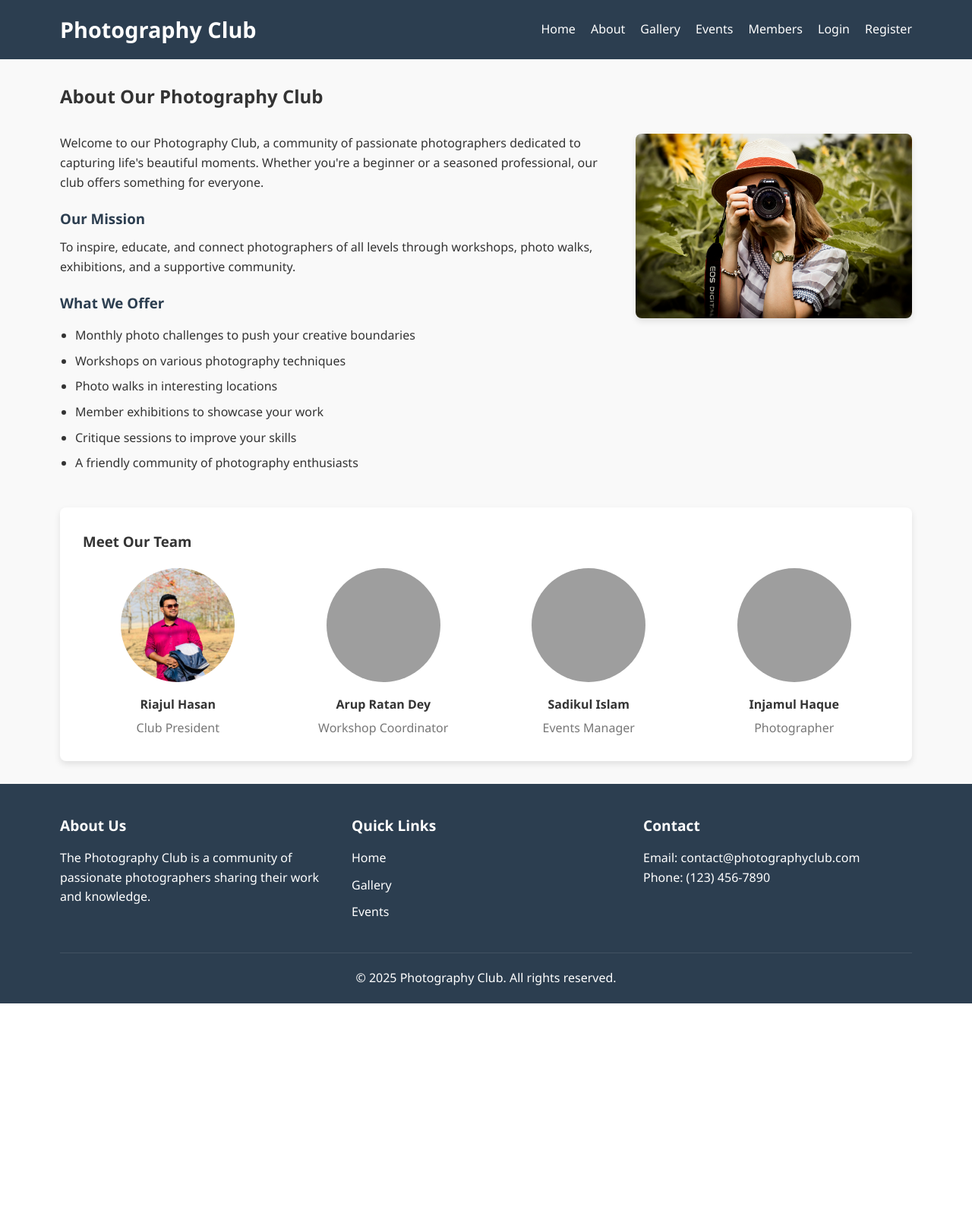
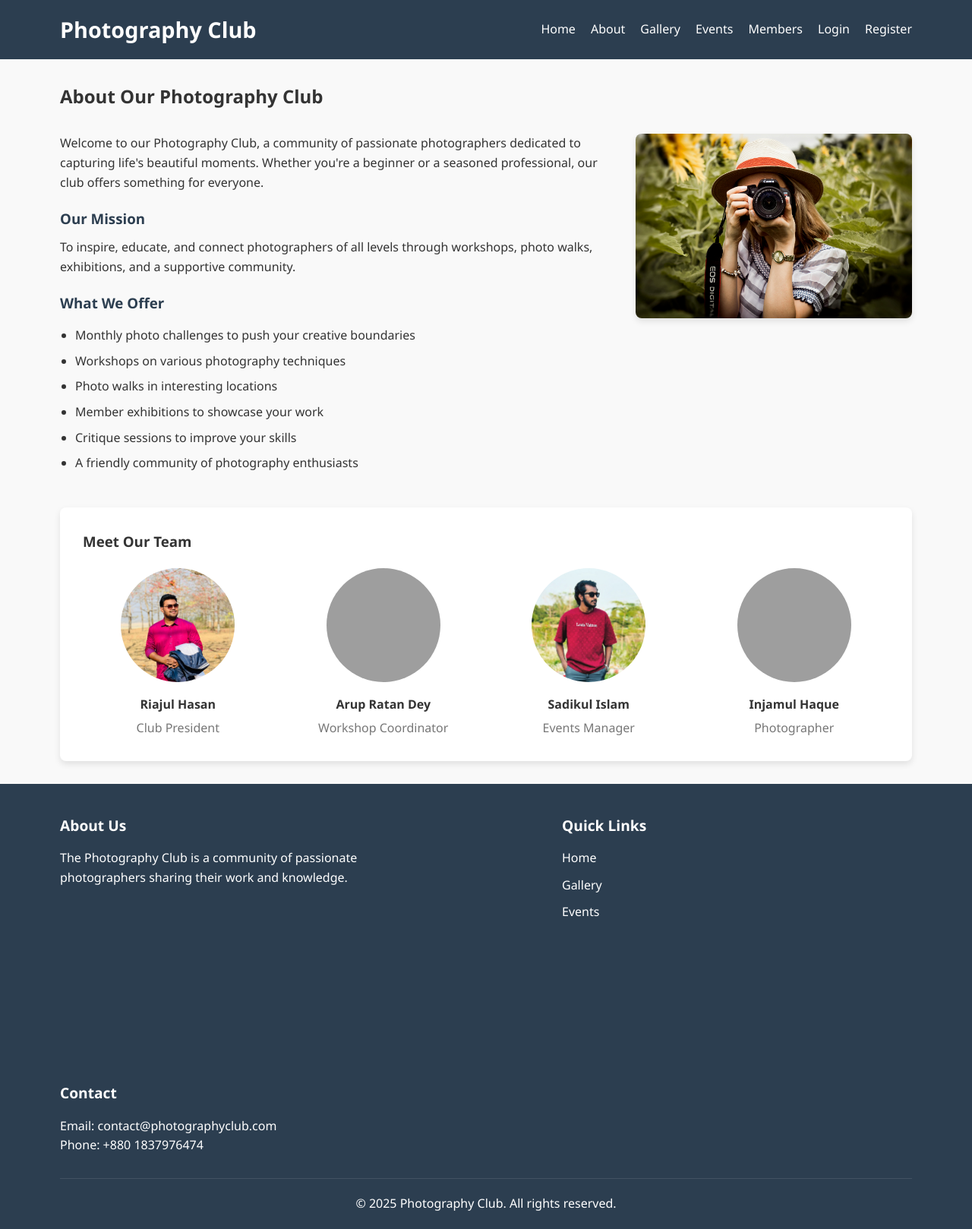
Before and after one commit to Riajul-56/Photography_Club, a PHP site: page /about.php in a window 1280 px wide. Shown: the whole page at 76% size. Before the commit the page ends 1321 px from the top, so only its background shows below. Run offline with PHP 8.4, Linux system fonts and the light colour scheme; grey boxes are pictures that could not be loaded.

Commit message:
Refactor code structure for improved readability and maintainability

```diff
--- a/about.php
+++ b/about.php
@@ -40,12 +40,12 @@
                 <p>Workshop Coordinator</p>
             </div>
             <div class="team-member">
-                <img src="images/team3.jpg" alt="Team Member">
+                <img src="images/sadik.jpg" alt="Team Member">
                 <h4>Sadikul Islam</h4>
                 <p>Events Manager</p>
             </div>
             <div class="team-member">
-                <img src="images/team3.jpg" alt="Team Member">
+                <img src="images/injam.jpg" alt="Team Member">
                 <h4>Injamul Haque</h4>
                 <p>Photographer</p>
             </div>
--- a/css/style.css
+++ b/css/style.css
@@ -88,7 +88,7 @@ nav ul li a:hover {
 
 /* Hero Section */
 .hero {
-  background: linear-gradient(rgba(0, 0, 0, 0.6), rgba(0, 0, 0, 0.6)), url('images/hero-bg.jpg');
+  background: linear-gradient(rgba(0, 0, 0, 0.6), rgba(0, 0, 0, 0.6)), url('./images/hero-bg.jpg');
     background-size: cover;
     background-position: center;
     background-repeat: no-repeat;
@@ -103,6 +103,7 @@ nav ul li a:hover {
 
 .hero-content {
     width: 100%;
+
 }
 
 .hero h2 {
@@ -198,7 +199,7 @@ footer {
 .footer-content {
     display: grid;
     grid-template-columns: repeat(auto-fit, minmax(250px, 1fr));
-    gap: 30px;
+    gap: 200px;
     margin-bottom: 30px;
 }
 
--- a/event.php
+++ b/event.php
@@ -52,7 +52,7 @@ if (isset($_SESSION['member_id'])) {
                 <?php if ($is_registered): ?>
                     <span class="btn btn-disabled">You're Registered</span>
                 <?php else: ?>
-                    <a href="/register_event.php?event_id=<?php echo $event_id; ?>" class="btn">Register for Event</a>
+                    <a href="register_event.php?event_id=<?php echo $event_id; ?>" class="btn">Register for Event</a>
                 <?php endif; ?>
 
                 <?php if ($_SESSION['member_id'] == $event['organizer_id']): ?>
--- a/includes/db.php
+++ b/includes/db.php
@@ -1,5 +1,4 @@
 <?php
-session_start();
 
 $host = 'localhost';
 $dbname = 'photography_club';
--- a/includes/footer.php
+++ b/includes/footer.php
@@ -1,4 +1,4 @@
-        </main>
+    </main>
     <footer>
         <div class="container">
             <div class="footer-content">
@@ -17,7 +17,7 @@
                 <div class="footer-section">
                     <h3>Contact</h3>
                     <p>Email: contact@photographyclub.com</p>
-                    <p>Phone: (123) 456-7890</p>
+                    <p>Phone: +880 1837976474</p>
                 </div>
             </div>
             <div class="copyright">
--- a/includes/header.php
+++ b/includes/header.php
@@ -17,6 +17,7 @@ $base_url = 'http://' . $_SERVER['HTTP_HOST'] . str_replace(basename($_SERVER['S
             <div class="logo">
                 <h1>Photography Club</h1>
             </div>
+            <button class="mobile-menu-toggle">☰</button>
             <nav>
                 <ul>
                     <li><a href="<?php echo $base_url; ?>index.php">Home</a></li>
--- a/index.php
+++ b/index.php
@@ -19,6 +19,7 @@
             echo '<img src="uploads/' . htmlspecialchars($photo['file_path']) . '" alt="' . htmlspecialchars($photo['title']) . '">';
             echo '<div class="photo-info">';
             echo '<h3>' . htmlspecialchars($photo['title']) . '</h3>';
+            echo '<p>By ' . htmlspecialchars($photo['author']) . '</p>';
             echo '</div>';
             echo '</div>';
         }
```
Also changed, not shown: images/sadik.jpg (added), 1 other file.
